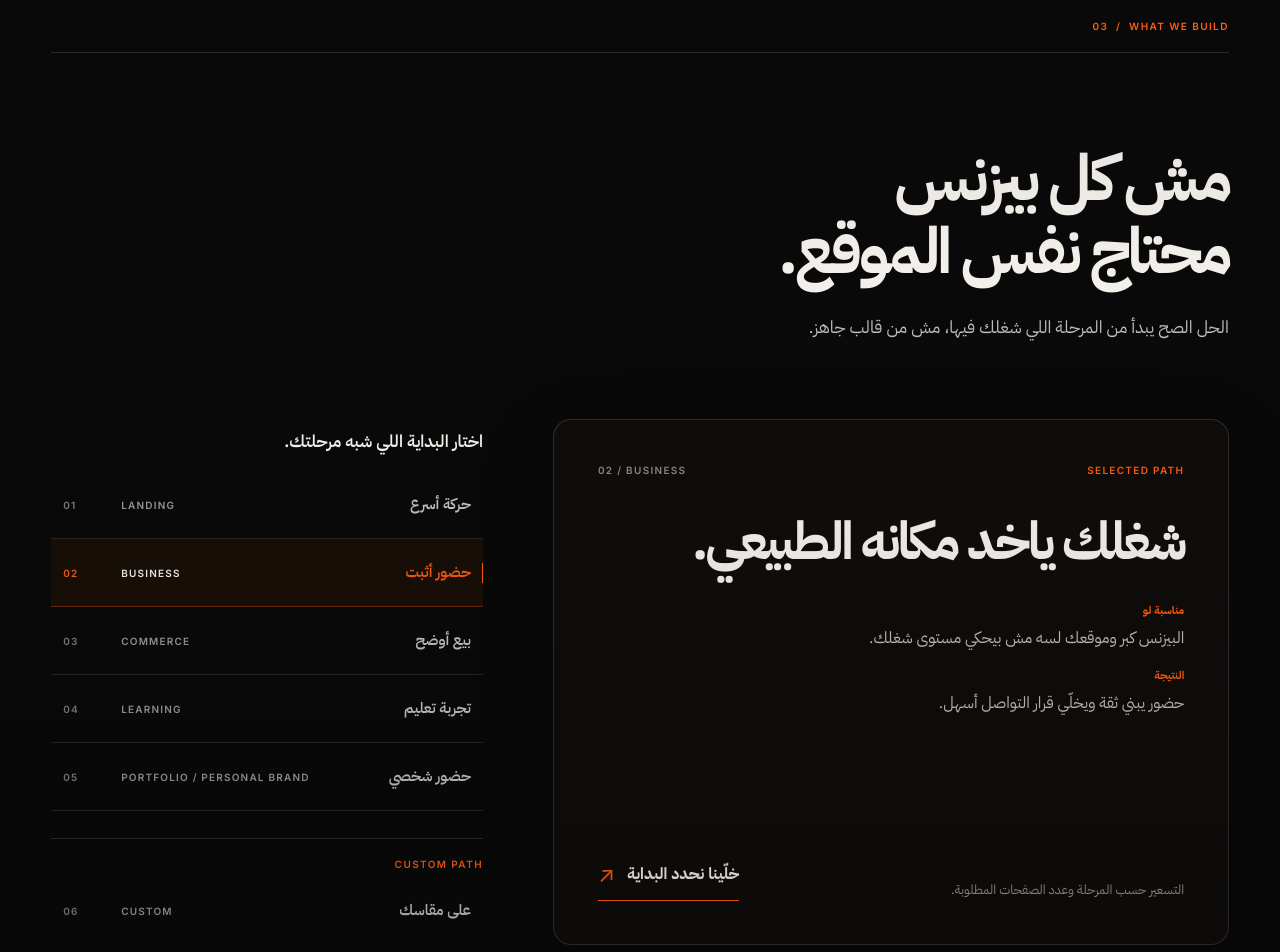
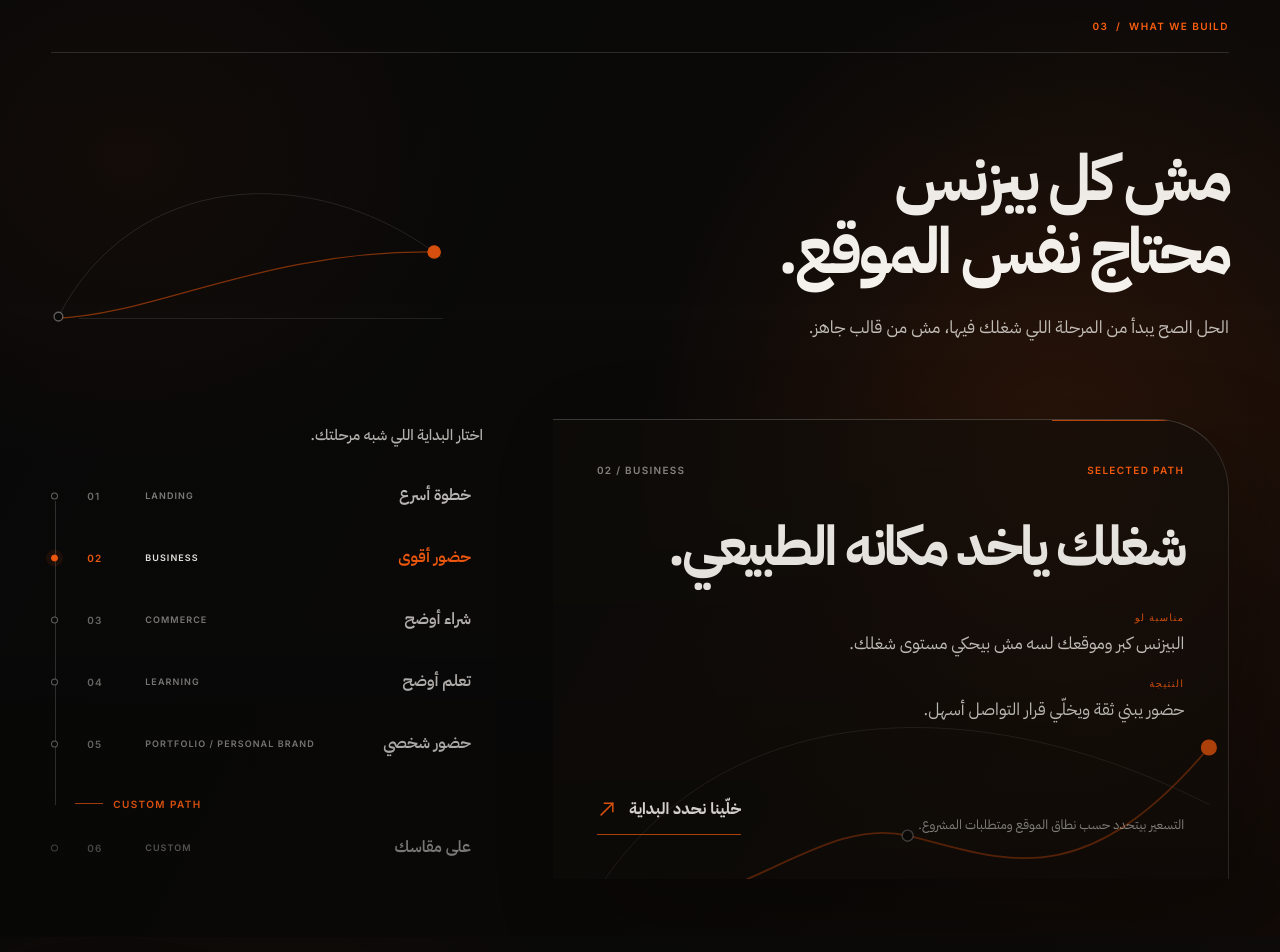
Before and after one commit to essamaboelmgd/SHIFT, a React (Vite) app: page / in a window 1280 px wide. Shown: the part 1640-2592 px from the top of the page. Built offline with nearby package versions, Linux system fonts and the light colour scheme; a web font is replaced by a local one.

Commit message:
refine what we build section spacing

```diff
--- a/src/components/WhatWeBuildSection.tsx
+++ b/src/components/WhatWeBuildSection.tsx
@@ -5,44 +5,44 @@ const buildOptions = [
     number: '01',
     slug: 'landing',
     english: 'LANDING',
-    result: 'حركة أسرع',
+    result: 'خطوة أسرع',
     title: 'عرضك يوصل من أول لحظة.',
-    fit: 'عندك عرض واضح وعايز الناس تفهمه وتتحرك بسرعة.',
-    outcome: 'صفحة مركزة تخلي الخطوة الجاية أسهل.',
-    pricing: 'التسعير حسب نطاق الصفحة ومرحلة الإطلاق.',
+    fit: 'عندك عرض واضح وعايز الناس تفهمه وتعرف تعمل الخطوة الجاية بسرعة.',
+    outcome: 'صفحة مركزة توصل الرسالة وتحوّل الاهتمام لتحرك واضح.',
+    pricing: 'التسعير بيتحدد حسب نطاق الصفحة ومتطلبات المشروع.',
     kind: 'core',
   },
   {
     number: '02',
     slug: 'business',
     english: 'BUSINESS',
-    result: 'حضور أثبت',
+    result: 'حضور أقوى',
     title: 'شغلك ياخد مكانه الطبيعي.',
     fit: 'البيزنس كبر وموقعك لسه مش بيحكي مستوى شغلك.',
     outcome: 'حضور يبني ثقة ويخلّي قرار التواصل أسهل.',
-    pricing: 'التسعير حسب المرحلة وعدد الصفحات المطلوبة.',
+    pricing: 'التسعير بيتحدد حسب نطاق الموقع ومتطلبات المشروع.',
     kind: 'core',
   },
   {
     number: '03',
     slug: 'commerce',
     english: 'COMMERCE',
-    result: 'بيع أوضح',
+    result: 'شراء أوضح',
     title: 'الشراء يبقى أسهل.',
-    fit: 'عندك منتجات والعميل محتاج طريق أوضح للشراء.',
-    outcome: 'تجربة تخلي الاختيار والشراء يكملوا من غير لخبطة.',
-    pricing: 'التسعير حسب حجم المتجر ومتطلبات الشراء.',
+    fit: 'عندك منتجات والعميل محتاج طريق أوضح من الاختيار لحد الشراء.',
+    outcome: 'تجربة تقلل الاحتكاك وتسهّل على العميل يكمل عملية الشراء.',
+    pricing: 'التسعير بيتحدد حسب حجم المتجر ومتطلبات المشروع.',
     kind: 'core',
   },
   {
     number: '04',
     slug: 'learning',
     english: 'LEARNING',
-    result: 'تجربة تعليم',
+    result: 'تعلم أوضح',
     title: 'خبرتك تتحول لتجربة.',
-    fit: 'بتبيع معرفة أو بتدير محتوى تعليمي.',
-    outcome: 'رحلة منظمة تخلي قيمتك أسهل في المتابعة.',
-    pricing: 'التسعير حسب حجم المحتوى ورحلة التعلم.',
+    fit: 'بتبيع معرفة أو بتدير محتوى تعليمي وعايز تقدمه بشكل منظم.',
+    outcome: 'تجربة ترتب المحتوى وتسهّل على المتعلم الوصول والمتابعة.',
+    pricing: 'التسعير بيتحدد حسب حجم المحتوى ومتطلبات المنصة.',
     kind: 'core',
   },
   {
@@ -53,7 +53,7 @@ const buildOptions = [
     title: 'اسمك يسبقك.',
     fit: 'شغلك قائم على خبرتك أو أعمالك.',
     outcome: 'واجهة تجمع شغلك وتحول الانطباع الأول لفرصة.',
-    pricing: 'التسعير حسب حجم الأعمال وطريقة العرض.',
+    pricing: 'التسعير بيتحدد حسب حجم المحتوى وطريقة العرض.',
     kind: 'core',
   },
   {
@@ -63,8 +63,8 @@ const buildOptions = [
     result: 'على مقاسك',
     title: 'حل يتبني حول طريقتك.',
     fit: 'شغلك محتاج منطق خاص، مش قالب جاهز.',
-    outcome: 'تجربة مصممة على طريقة شغلك الحقيقية.',
-    pricing: 'التسعير حسب المرحلة والمتطلبات الخاصة.',
+    outcome: 'حل ويب مبني على طريقة شغلك ومتطلباتك الفعلية.',
+    pricing: 'التسعير بيتحدد حسب نطاق الحل ومتطلباته.',
     kind: 'custom',
   },
 ] as const
@@ -149,6 +149,7 @@ export default function WhatWeBuildSection() {
         </header>
 
         <div className="what-build__lede" dir="rtl">
+          <div className="what-build__lede-copy">
             <h2 id="what-build-title" className="what-build__headline">
               مش كل بيزنس
               <br />
@@ -157,6 +158,15 @@ export default function WhatWeBuildSection() {
             <p className="what-build__body">
               الحل الصح يبدأ من المرحلة اللي شغلك فيها، مش من قالب جاهز.
             </p>
+          </div>
+          <div className="what-build__lede-visual" aria-hidden="true">
+            <svg viewBox="0 0 520 250" role="presentation">
+              <path className="what-build__lede-orbit" d="M44 200C128 36 332 18 482 132" />
+              <path className="what-build__lede-orbit what-build__lede-orbit--accent" d="M40 202C156 198 278 124 474 126" />
+              <circle className="what-build__lede-node" cx="44" cy="200" r="5" />
+              <circle className="what-build__lede-node what-build__lede-node--active" cx="474" cy="126" r="7" />
+            </svg>
+          </div>
         </div>
 
         <div className="what-build__explorer" dir="rtl">
@@ -168,6 +178,15 @@ export default function WhatWeBuildSection() {
             aria-labelledby={activeTabId}
             aria-live="polite"
           >
+            <div className="what-build__detail-signal" aria-hidden="true">
+              <svg viewBox="0 0 620 300" role="presentation">
+                <path className="what-build__detail-signal-orbit" d="M-24 254C108 42 382 20 646 154" />
+                <path className="what-build__detail-signal-route" d="M-18 264C124 286 218 164 318 188S506 258 646 92" />
+                <circle className="what-build__detail-signal-node" cx="32" cy="264" r="6" />
+                <circle className="what-build__detail-signal-node" cx="318" cy="188" r="6" />
+                <circle className="what-build__detail-signal-node what-build__detail-signal-node--active" cx="646" cy="92" r="8" />
+              </svg>
+            </div>
             <div className="what-build__detail-meta" dir="ltr">
               <span>{activeOption.number} / {activeOption.english}</span>
               <span className="what-build__detail-status">
@@ -192,7 +211,11 @@ export default function WhatWeBuildSection() {
               <p className="what-build__detail-pricing">{activeOption.pricing}</p>
               <a className="what-build__detail-cta" href="#contact">
                 خلّينا نحدد البداية
-                <span aria-hidden="true">↗</span>
+                <span aria-hidden="true">
+                  <svg viewBox="0 0 24 24" role="presentation">
+                    <path d="M5 19 19 5M9 5h10v10" />
+                  </svg>
+                </span>
               </a>
             </div>
           </article>
```
Also changed, not shown: src/index.css. Lines whose indentation alone changed are shown as unchanged.
